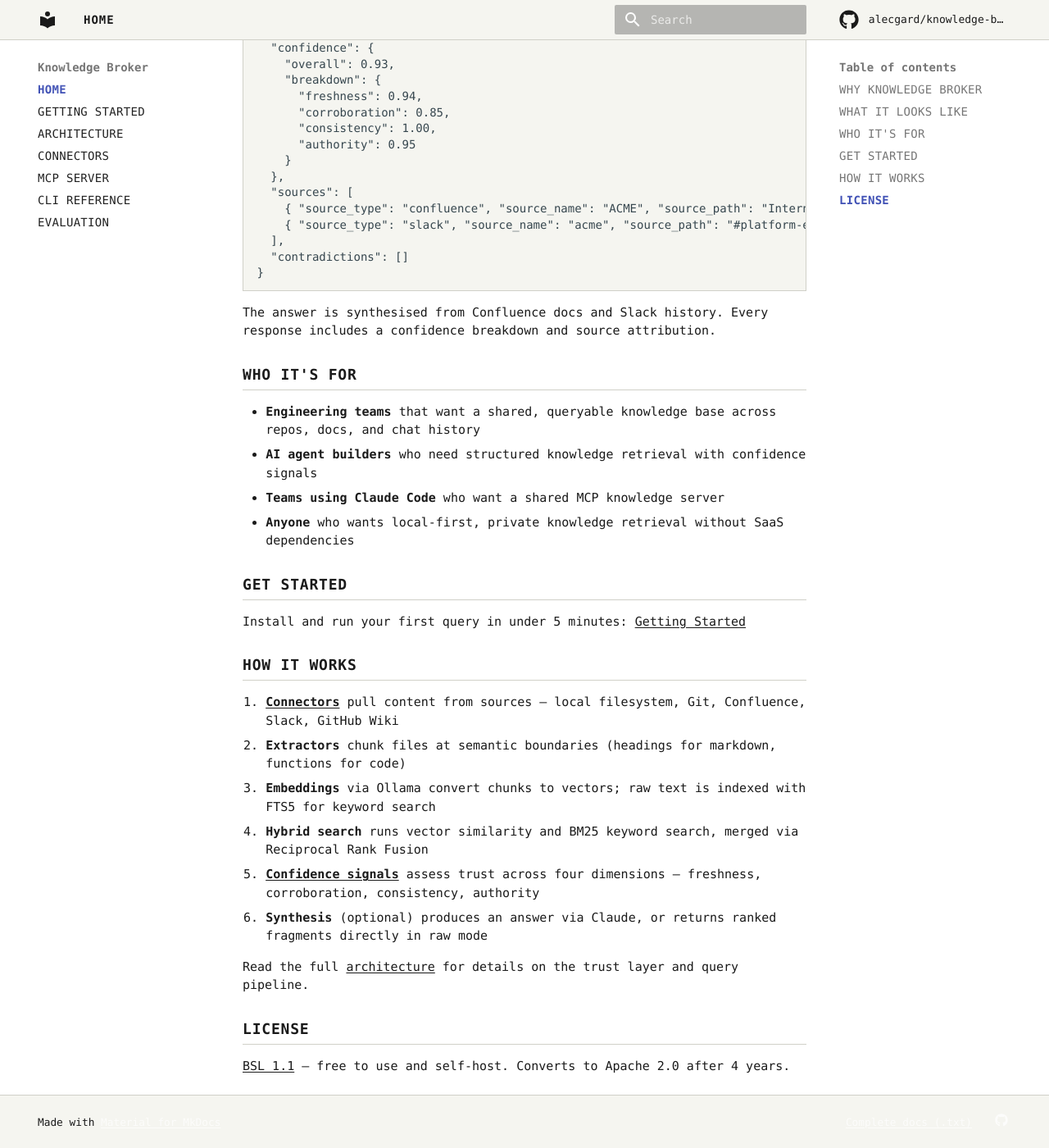
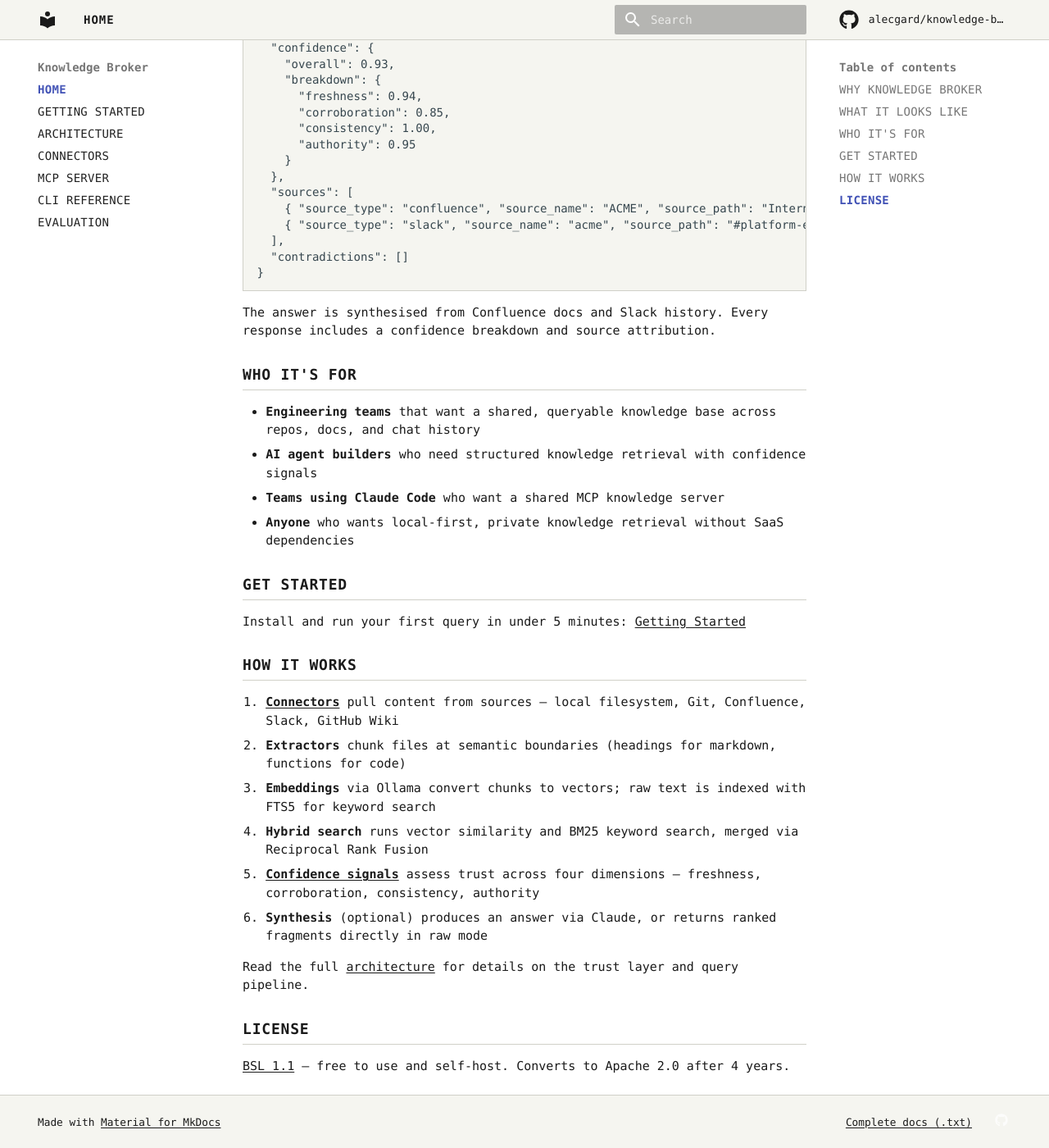
Before and after one commit to alecgard/knowledge-broker, an MkDocs documentation site: the page built from docs/index.md, in a window 1280 px wide and 1400 px high, scrolled down 916 px. Shown: the whole window at 82% size. Built offline with MkDocs 1.6.1 and Material for MkDocs 9.7.7, drawn with Linux system fonts in a browser that asks for light colours; comment, search, counter and statistics services are not loaded.

Commit message:
Fix footer text color with inline styles and !important overrides
Material's default footer uses white text on dark bg. Our surface bg
needs dark text — inline styles on the template plus !important in CSS
to beat Material's specificity.

Co-Authored-By: Claude Opus 4.6 (1M context) <noreply@anthropic.com>

```diff
--- a/docs/stylesheets/custom.css
+++ b/docs/stylesheets/custom.css
@@ -329,13 +329,17 @@ body,
 }
 
 /* Footer "Made with Material for MkDocs" — use dark text, not hidden */
+.md-footer-meta,
 .md-footer-meta .md-copyright,
+.md-footer-meta .md-copyright a,
 .md-footer-meta .md-footer-copyright,
-.md-footer-meta a,
-.md-footer-meta {
-  color: var(--kb-text);
+.md-footer-meta .md-footer-copyright a,
+.md-copyright,
+.md-copyright a {
+  color: #1a1a1a !important;
 }
 
-.md-footer-meta a:hover {
-  color: var(--kb-accent-hover);
+.md-footer-meta a:hover,
+.md-copyright a:hover {
+  color: #444444 !important;
 }
--- a/overrides/partials/copyright.html
+++ b/overrides/partials/copyright.html
@@ -3,14 +3,14 @@
     {{ config.copyright }}
   </div>
 {% endif %}
-<div class="md-copyright">
+<div class="md-copyright" style="color: #1a1a1a;">
   Made with
-  <a href="https://squidfunk.github.io/mkdocs-material/" target="_blank" rel="noopener">
+  <a href="https://squidfunk.github.io/mkdocs-material/" target="_blank" rel="noopener" style="color: #1a1a1a;">
     Material for MkDocs
   </a>
 </div>
 <div class="md-copyright" style="margin-left: auto;">
-  <a href="/llms-full.txt" target="_blank" style="text-decoration: underline;">
+  <a href="/llms-full.txt" target="_blank" style="color: #1a1a1a; text-decoration: underline;">
     Complete docs (.txt)
   </a>
 </div>
```
Also changed, not shown: 2 other files.
